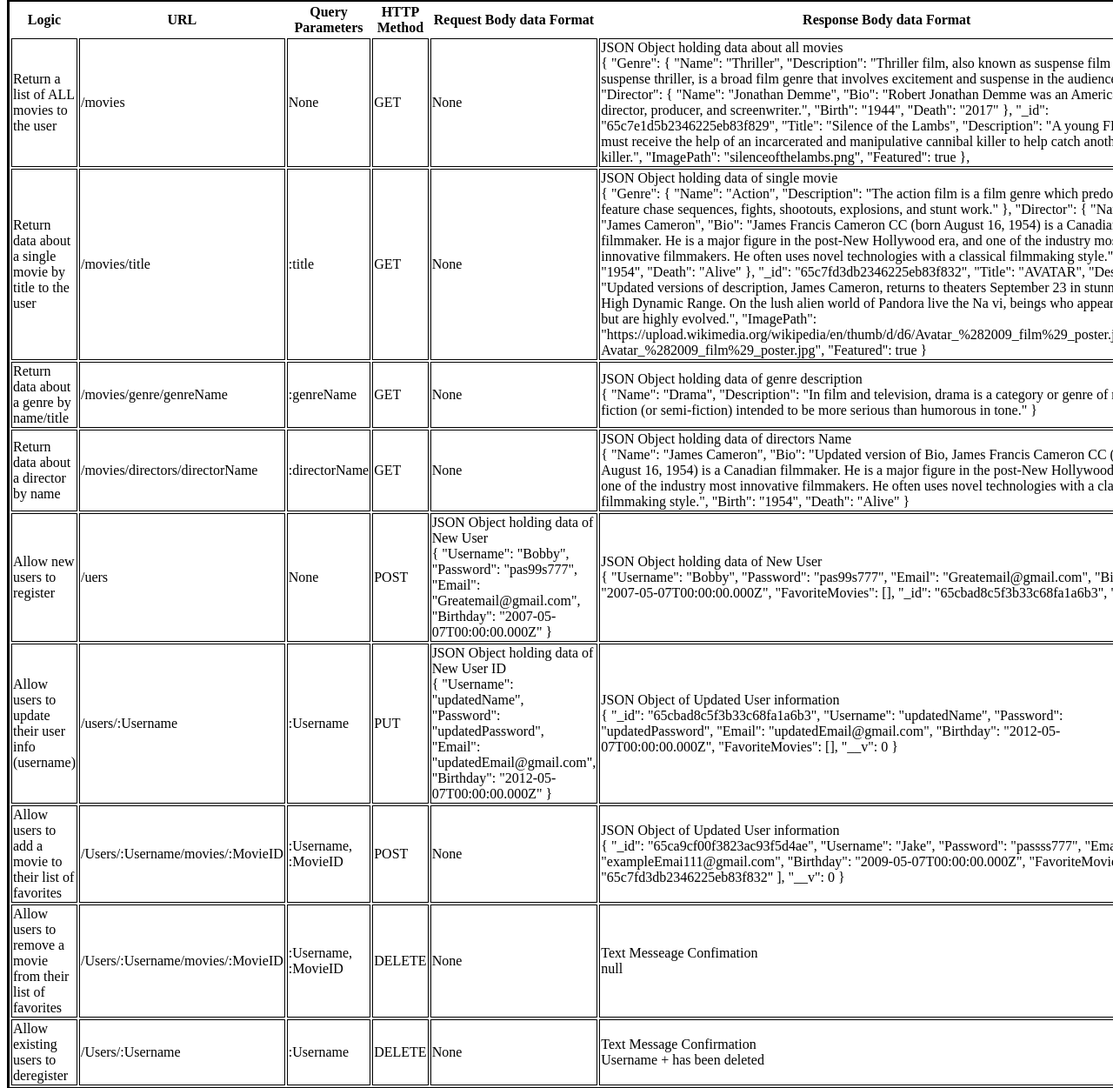
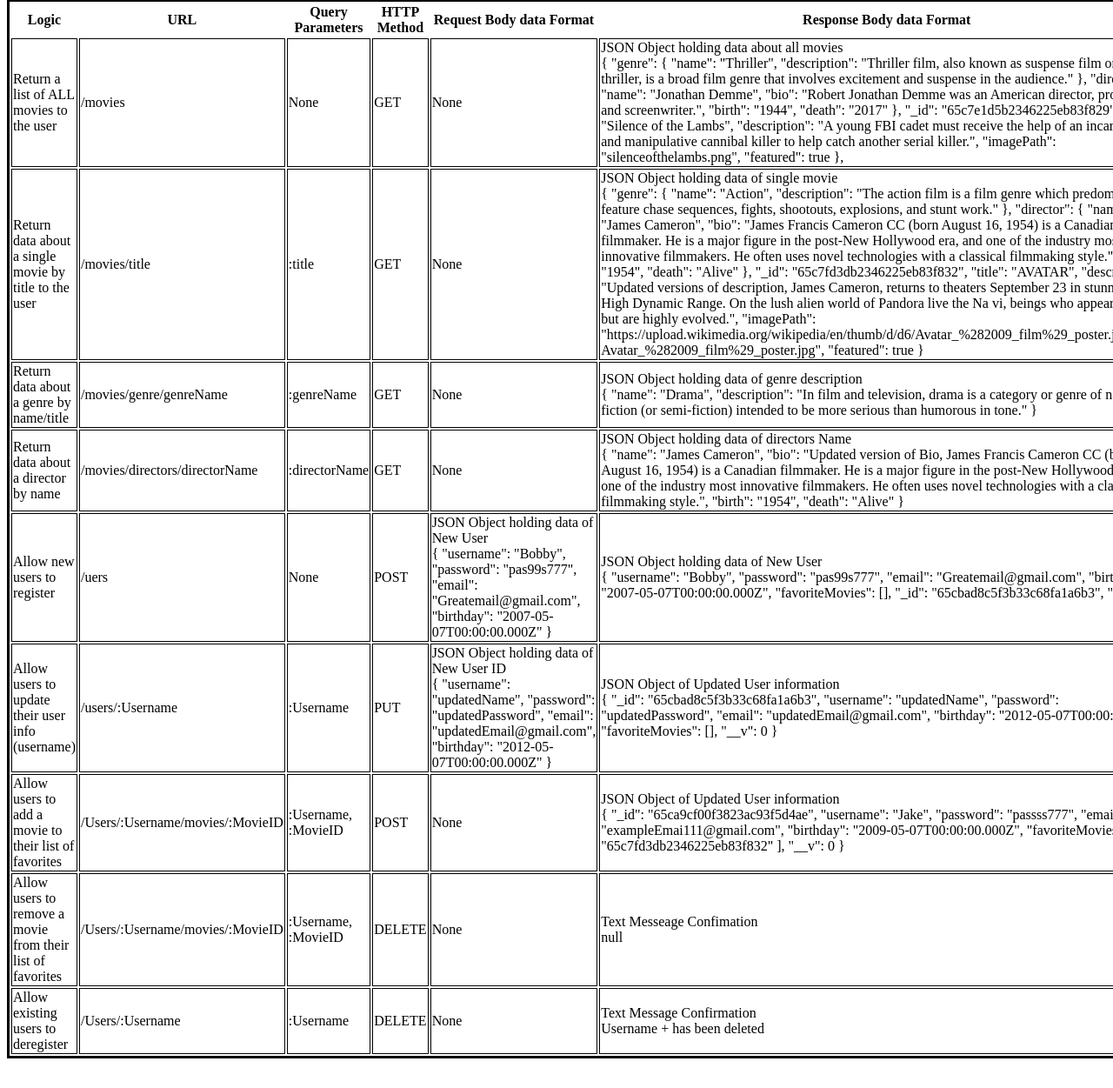
Before and after one commit to IcyAI/movie_api, a website: page public/documentation.html in a window 1280 px wide. Shown: the part 224-1475 px from the top of the page at 87% size. After the commit the page ends 1449 px from the top, so only its background shows below. Drawn offline with Linux system fonts and the light colour scheme.

Commit message:
Exercise 2.8

```diff
--- a/public/documentation.html
+++ b/public/documentation.html
@@ -38,21 +38,21 @@
         <td> JSON Object holding data about all movies
             <br>
             {
-                "Genre": {
-                    "Name": "Thriller",
-                    "Description": "Thriller film, also known as suspense film or suspense thriller, is a broad film genre that involves excitement and suspense in the audience."
+                "genre": {
+                    "name": "Thriller",
+                    "description": "Thriller film, also known as suspense film or suspense thriller, is a broad film genre that involves excitement and suspense in the audience."
                 },
-                "Director": {
-                    "Name": "Jonathan Demme",
-                    "Bio": "Robert Jonathan Demme was an American director, producer, and screenwriter.",
-                    "Birth": "1944",
-                    "Death": "2017"
+                "director": {
+                    "name": "Jonathan Demme",
+                    "bio": "Robert Jonathan Demme was an American director, producer, and screenwriter.",
+                    "birth": "1944",
+                    "death": "2017"
                 },
                 "_id": "65c7e1d5b2346225eb83f829",
-                "Title": "Silence of the Lambs",
-                "Description": "A young FBI cadet must receive the help of an incarcerated and manipulative cannibal killer to help catch another serial killer.",
-                "ImagePath": "silenceofthelambs.png",
-                "Featured": true
+                "title": "Silence of the Lambs",
+                "description": "A young FBI cadet must receive the help of an incarcerated and manipulative cannibal killer to help catch another serial killer.",
+                "imagePath": "silenceofthelambs.png",
+                "featured": true
             },
          </td>
     </tr>
@@ -66,21 +66,21 @@
         <td>JSON Object holding data of single movie
             <br>
             {
-                "Genre": {
-                    "Name": "Action",
-                    "Description": "The action film is a film genre which predominantly feature chase sequences, fights, shootouts, explosions, and stunt work."
+                "genre": {
+                    "name": "Action",
+                    "description": "The action film is a film genre which predominantly feature chase sequences, fights, shootouts, explosions, and stunt work."
                 },
-                "Director": {
-                    "Name": "James Cameron",
-                    "Bio": "James Francis Cameron CC (born August 16, 1954) is a Canadian filmmaker. He is a major figure in the post-New Hollywood era, and one of the industry most innovative filmmakers. He often uses novel technologies with a classical filmmaking style.",
-                    "Birth": "1954",
-                    "Death": "Alive"
+                "director": {
+                    "name": "James Cameron",
+                    "bio": "James Francis Cameron CC (born August 16, 1954) is a Canadian filmmaker. He is a major figure in the post-New Hollywood era, and one of the industry most innovative filmmakers. He often uses novel technologies with a classical filmmaking style.",
+                    "birth": "1954",
+                    "death": "Alive"
                 },
                 "_id": "65c7fd3db2346225eb83f832",
-                "Title": "AVATAR",
-                "Description": "Updated versions of description, James Cameron, returns to theaters September 23 in stunning 4K High Dynamic Range. On the lush alien world of Pandora live the Na vi, beings who appear primitive but are highly evolved.",
-                "ImagePath": "https://upload.wikimedia.org/wikipedia/en/thumb/d/d6/Avatar_%282009_film%29_poster.jpg/220px-Avatar_%282009_film%29_poster.jpg",
-                "Featured": true
+                "title": "AVATAR",
+                "description": "Updated versions of description, James Cameron, returns to theaters September 23 in stunning 4K High Dynamic Range. On the lush alien world of Pandora live the Na vi, beings who appear primitive but are highly evolved.",
+                "imagePath": "https://upload.wikimedia.org/wikipedia/en/thumb/d/d6/Avatar_%282009_film%29_poster.jpg/220px-Avatar_%282009_film%29_poster.jpg",
+                "featured": true
             }
         </td>
     </tr>
@@ -94,8 +94,8 @@
         <td>JSON Object holding data of genre description
             <br>
             {
-                "Name": "Drama",
-                "Description": "In film and television, drama is a category or genre of narrative fiction (or semi-fiction) intended to be more serious than humorous in tone."
+                "name": "Drama",
+                "description": "In film and television, drama is a category or genre of narrative fiction (or semi-fiction) intended to be more serious than humorous in tone."
             }
         </td>
     </tr>
@@ -109,10 +109,10 @@
         <td>JSON Object holding data of directors Name
             <br>
             {
-                "Name": "James Cameron",
-                "Bio": "Updated version of Bio, James Francis Cameron CC (born August 16, 1954) is a Canadian filmmaker. He is a major figure in the post-New Hollywood era, and one of the industry most innovative filmmakers. He often uses novel technologies with a classical filmmaking style.",
-                "Birth": "1954",
-                "Death": "Alive"
+                "name": "James Cameron",
+                "bio": "Updated version of Bio, James Francis Cameron CC (born August 16, 1954) is a Canadian filmmaker. He is a major figure in the post-New Hollywood era, and one of the industry most innovative filmmakers. He often uses novel technologies with a classical filmmaking style.",
+                "birth": "1954",
+                "death": "Alive"
             }
         </td>
     </tr>
@@ -125,20 +125,20 @@
         <td>JSON Object holding data of New User
             <br>
             {
-                "Username": "Bobby",
-                "Password": "pas99s777",
-                "Email": "Greatemail@gmail.com",
-                "Birthday": "2007-05-07T00:00:00.000Z"
+                "username": "Bobby",
+                "password": "pas99s777",
+                "email": "Greatemail@gmail.com",
+                "birthday": "2007-05-07T00:00:00.000Z"
               }
         </td>
         <td>JSON Object holding data of New User
             <br>
             {
-                "Username": "Bobby",
-                "Password": "pas99s777",
-                "Email": "Greatemail@gmail.com",
-                "Birthday": "2007-05-07T00:00:00.000Z",
-                "FavoriteMovies": [],
+                "username": "Bobby",
+                "password": "pas99s777",
+                "email": "Greatemail@gmail.com",
+                "birthday": "2007-05-07T00:00:00.000Z",
+                "favoriteMovies": [],
                 "_id": "65cbad8c5f3b33c68fa1a6b3",
                 "__v": 0
             }
@@ -153,21 +153,21 @@
         <td>JSON Object holding data of New User ID
             <br>
             {
-                "Username": "updatedName",
-                "Password": "updatedPassword",
-                "Email": "updatedEmail@gmail.com",
-                "Birthday": "2012-05-07T00:00:00.000Z"
+                "username": "updatedName",
+                "password": "updatedPassword",
+                "email": "updatedEmail@gmail.com",
+                "birthday": "2012-05-07T00:00:00.000Z"
               }
         </td>
         <td>JSON Object of Updated User information
             <br>
             {
                 "_id": "65cbad8c5f3b33c68fa1a6b3",
-                "Username": "updatedName",
-                "Password": "updatedPassword",
-                "Email": "updatedEmail@gmail.com",
-                "Birthday": "2012-05-07T00:00:00.000Z",
-                "FavoriteMovies": [],
+                "username": "updatedName",
+                "password": "updatedPassword",
+                "email": "updatedEmail@gmail.com",
+                "birthday": "2012-05-07T00:00:00.000Z",
+                "favoriteMovies": [],
                 "__v": 0
             }
         </td>
@@ -183,11 +183,11 @@
             <br>
             {
                 "_id": "65ca9cf00f3823ac93f5d4ae",
-                "Username": "Jake",
-                "Password": "passss777",
-                "Email": "exampleEmai111@gmail.com",
-                "Birthday": "2009-05-07T00:00:00.000Z",
-                "FavoriteMovies": [
+                "username": "Jake",
+                "password": "passss777",
+                "email": "exampleEmai111@gmail.com",
+                "birthday": "2009-05-07T00:00:00.000Z",
+                "favoriteMovies": [
                     "65c7fd3db2346225eb83f832"
                 ],
                 "__v": 0
```
Also changed, not shown: index.js (+22 -22 lines), models.js (+21 -21 lines).
